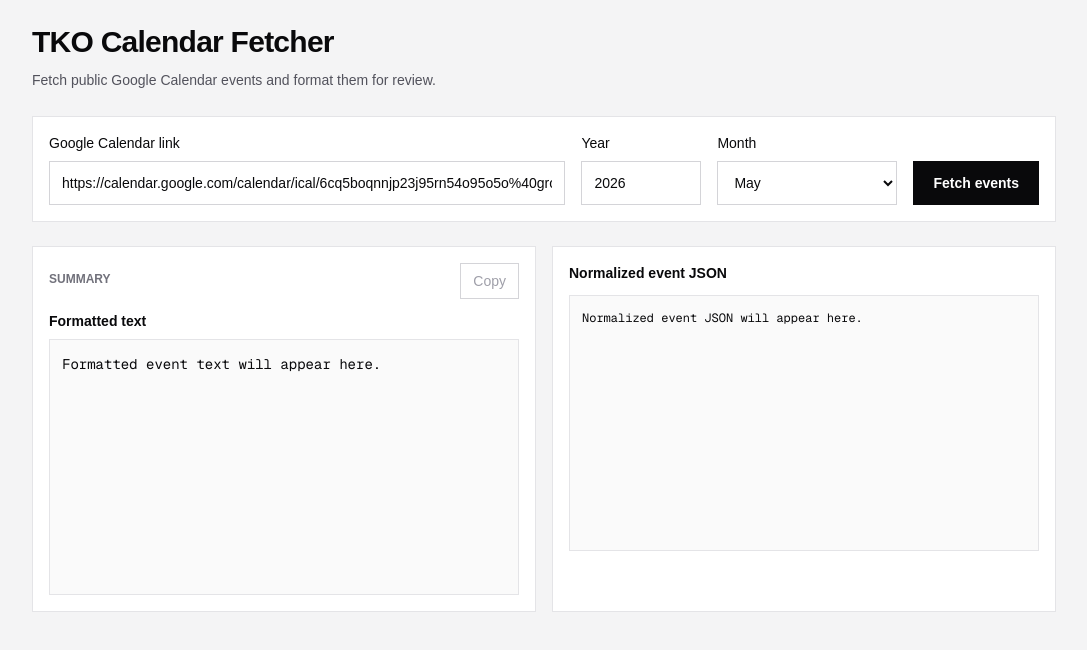
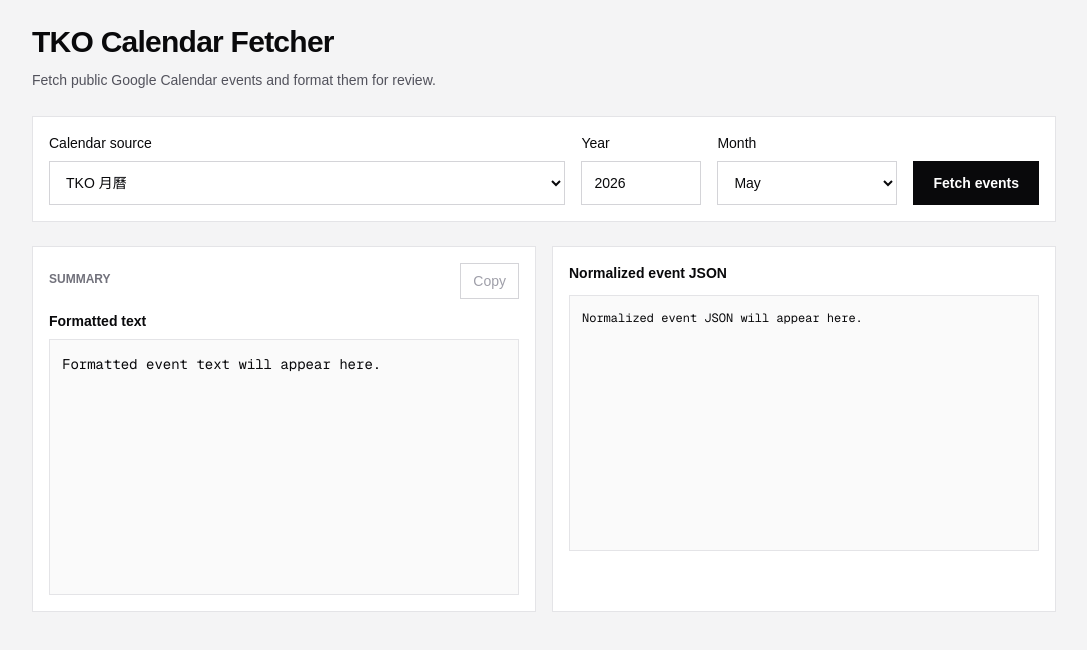
Before and after one commit to raymondckm2000/TKO-calendar-image-generator, a Next.js app: page / in a window 1280 px wide. Shown: the top 650 px of the page, without its empty margins (96-1183 px from the left). Built offline with nearby package versions, Linux system fonts and the light colour scheme.

Commit message:
feat: add calendar source selector

```diff
--- a/components/calendar/CalendarEventFetcher.tsx
+++ b/components/calendar/CalendarEventFetcher.tsx
@@ -1,8 +1,12 @@
 "use client";
 
-import { FormEvent, useEffect, useMemo, useState } from "react";
+import { FormEvent, useMemo, useState, useSyncExternalStore } from "react";
 
-import { DEFAULT_ICS_URL } from "@/lib/calendar/constants";
+import {
+  CALENDAR_SOURCE_IDS,
+  CALENDAR_SOURCES,
+  type CalendarSourceId,
+} from "@/lib/calendar/sources";
 import { en } from "@/lib/i18n/en";
 
 interface NormalizedEvent {
@@ -26,12 +30,31 @@
 }
 
 const STORAGE_KEY = "tko-calendar-fetcher-form";
+const STORAGE_EVENT = "tko-calendar-fetcher-form-change";
 
 interface SavedForm {
   calendarLink?: string;
+  calendarSourceId?: string;
+  customCalendarLink?: string;
   year?: string;
   month?: string;
 }
+
+interface CalendarFetcherForm {
+  calendarSourceId: CalendarSourceId;
+  customCalendarLink: string;
+  year: string;
+  month: string;
+}
+
+const DEFAULT_FORM: CalendarFetcherForm = {
+  calendarSourceId: CALENDAR_SOURCE_IDS.tko,
+  customCalendarLink: "",
+  year: getDefaultYear(),
+  month: getDefaultMonth(),
+};
+let cachedStorageValue: string | null | undefined;
+let cachedForm: CalendarFetcherForm = DEFAULT_FORM;
 
 function getDefaultYear(): string {
   return String(new Date().getFullYear());
@@ -60,21 +83,84 @@
   }
 }
 
+function getDefaultForm(): CalendarFetcherForm {
+  return DEFAULT_FORM;
+}
+
+function isCalendarSourceId(value: string | undefined): value is CalendarSourceId {
+  return CALENDAR_SOURCES.some((source) => source.id === value);
+}
+
+function getCalendarSourceUrl(sourceId: CalendarSourceId): string {
+  return CALENDAR_SOURCES.find((source) => source.id === sourceId)?.url ?? "";
+}
+
+function getStoredForm(): CalendarFetcherForm {
+  if (typeof window === "undefined") {
+    return DEFAULT_FORM;
+  }
+
+  const storageValue = window.localStorage.getItem(STORAGE_KEY);
+
+  if (storageValue === cachedStorageValue) {
+    return cachedForm;
+  }
+
+  cachedStorageValue = storageValue;
+  const savedForm = getSavedForm();
+
+  cachedForm = {
+    calendarSourceId: isCalendarSourceId(savedForm.calendarSourceId)
+      ? savedForm.calendarSourceId
+      : CALENDAR_SOURCE_IDS.tko,
+    customCalendarLink:
+      savedForm.customCalendarLink ?? savedForm.calendarLink ?? "",
+    year: savedForm.year ?? getDefaultYear(),
+    month: savedForm.month ?? getDefaultMonth(),
+  };
+
+  return cachedForm;
+}
+
+function subscribeToStoredForm(onStoreChange: () => void): () => void {
+  if (typeof window === "undefined") {
+    return () => {};
+  }
+
+  window.addEventListener("storage", onStoreChange);
+  window.addEventListener(STORAGE_EVENT, onStoreChange);
+
+  return () => {
+    window.removeEventListener("storage", onStoreChange);
+    window.removeEventListener(STORAGE_EVENT, onStoreChange);
+  };
+}
+
+function saveStoredForm(form: CalendarFetcherForm) {
+  const storageValue = JSON.stringify(form);
+
+  cachedStorageValue = storageValue;
+  cachedForm = form;
+  window.localStorage.setItem(STORAGE_KEY, storageValue);
+  window.dispatchEvent(new Event(STORAGE_EVENT));
+}
+
 export function CalendarEventFetcher() {
   const strings = en.calendarFetcher;
-  const [calendarLink, setCalendarLink] = useState(
-    () => getSavedForm().calendarLink || DEFAULT_ICS_URL,
+  const form = useSyncExternalStore(
+    subscribeToStoredForm,
+    getStoredForm,
+    getDefaultForm,
   );
-  const [year, setYear] = useState(() => getSavedForm().year ?? getDefaultYear());
-  const [month, setMonth] = useState(
-    () => getSavedForm().month ?? getDefaultMonth(),
-  );
+  const { calendarSourceId, customCalendarLink, month, year } = form;
   const [summary, setSummary] = useState("");
   const [formattedText, setFormattedText] = useState("");
   const [normalizedEvents, setNormalizedEvents] = useState<NormalizedEvent[]>([]);
   const [error, setError] = useState("");
   const [isFetching, setIsFetching] = useState(false);
   const [copied, setCopied] = useState(false);
+  const showCustomCalendarLink =
+    calendarSourceId === CALENDAR_SOURCE_IDS.custom;
 
   const normalizedJson = useMemo(
     () =>
@@ -84,18 +170,15 @@
     [normalizedEvents],
   );
 
-  useEffect(() => {
-    window.localStorage.setItem(
-      STORAGE_KEY,
-      JSON.stringify({ calendarLink, year, month }),
-    );
-  }, [calendarLink, month, year]);
-
   async function handleSubmit(event: FormEvent<HTMLFormElement>) {
     event.preventDefault();
     setIsFetching(true);
     setError("");
     setCopied(false);
+
+    const calendarLink = showCustomCalendarLink
+      ? customCalendarLink
+      : getCalendarSourceUrl(calendarSourceId);
 
     try {
       const response = await fetch("/api/extract", {
@@ -153,15 +236,23 @@
           onSubmit={handleSubmit}
         >
           <label className="flex flex-col gap-2 text-sm font-medium">
-            {strings.calendarLinkLabel}
-            <input
-              className="h-11 border border-zinc-300 px-3 text-sm font-normal outline-none focus:border-zinc-900"
-              onChange={(event) => setCalendarLink(event.target.value)}
-              placeholder={strings.calendarLinkPlaceholder}
-              required
-              type="url"
-              value={calendarLink}
-            />
+            {strings.calendarSourceLabel}
+            <select
+              className="h-11 border border-zinc-300 bg-white px-3 text-sm font-normal outline-none focus:border-zinc-900"
+              onChange={(event) =>
+                saveStoredForm({
+                  ...form,
+                  calendarSourceId: event.target.value as CalendarSourceId,
+                })
+              }
+              value={calendarSourceId}
+            >
+              {CALENDAR_SOURCES.map((source) => (
+                <option key={source.id} value={source.id}>
+                  {strings.sourceLabels[source.id]}
+                </option>
+              ))}
+            </select>
           </label>
 
           <label className="flex flex-col gap-2 text-sm font-medium">
@@ -170,7 +261,9 @@
               className="h-11 border border-zinc-300 px-3 text-sm font-normal outline-none focus:border-zinc-900"
               max="9999"
               min="1"
-              onChange={(event) => setYear(event.target.value)}
+              onChange={(event) =>
+                saveStoredForm({ ...form, year: event.target.value })
+              }
               required
               type="number"
               value={year}
@@ -181,7 +274,9 @@
             {strings.monthLabel}
             <select
               className="h-11 border border-zinc-300 bg-white px-3 text-sm font-normal outline-none focus:border-zinc-900"
-              onChange={(event) => setMonth(event.target.value)}
+              onChange={(event) =>
+                saveStoredForm({ ...form, month: event.target.value })
+              }
               value={month}
             >
               {strings.months.map((monthName, index) => (
@@ -199,6 +294,25 @@
           >
             {isFetching ? strings.fetchingButton : strings.fetchButton}
           </button>
+
+          {showCustomCalendarLink ? (
+            <label className="flex flex-col gap-2 text-sm font-medium sm:col-span-4">
+              {strings.calendarLinkLabel}
+              <input
+                className="h-11 border border-zinc-300 px-3 text-sm font-normal outline-none focus:border-zinc-900"
+                onChange={(event) =>
+                  saveStoredForm({
+                    ...form,
+                    customCalendarLink: event.target.value,
+                  })
+                }
+                placeholder={strings.calendarLinkPlaceholder}
+                required
+                type="url"
+                value={customCalendarLink}
+              />
+            </label>
+          ) : null}
         </form>
 
         {error ? (
--- a/lib/calendar/constants.ts
+++ b/lib/calendar/constants.ts
@@ -1,4 +1,7 @@
-export const DEFAULT_ICS_URL =
-  "https://calendar.google.com/calendar/ical/6cq5boqnnjp23j95rn54o95o5o%40group.calendar.google.com/public/basic.ics";
+import { CALENDAR_SOURCES, CALENDAR_SOURCE_IDS } from "@/lib/calendar/sources";
+
+export const DEFAULT_ICS_URL = CALENDAR_SOURCES.find(
+  (source) => source.id === CALENDAR_SOURCE_IDS.tko,
+)!.url;
 
 export const CALENDAR_TIME_ZONE = "Asia/Hong_Kong";
--- /dev/null
+++ b/lib/calendar/sources.ts
@@ -0,0 +1,22 @@
+export const CALENDAR_SOURCE_IDS = {
+  tko: "tko",
+  birthdays: "birthdays",
+  custom: "custom",
+} as const;
+
+export const CALENDAR_SOURCES = [
+  {
+    id: CALENDAR_SOURCE_IDS.tko,
+    url: "https://calendar.google.com/calendar/ical/6cq5boqnnjp23j95rn54o95o5o%40group.calendar.google.com/public/basic.ics",
+  },
+  {
+    id: CALENDAR_SOURCE_IDS.birthdays,
+    url: "https://calendar.google.com/calendar/ical/4ilipql7cldik4523hg1hsv93o%40group.calendar.google.com/public/basic.ics",
+  },
+  {
+    id: CALENDAR_SOURCE_IDS.custom,
+    url: "",
+  },
+] as const;
+
+export type CalendarSourceId = (typeof CALENDAR_SOURCES)[number]["id"];
--- a/lib/i18n/en.ts
+++ b/lib/i18n/en.ts
@@ -2,6 +2,12 @@
   calendarFetcher: {
     title: "TKO Calendar Fetcher",
     subtitle: "Fetch public Google Calendar events and format them for review.",
+    calendarSourceLabel: "Calendar source",
+    sourceLabels: {
+      tko: "TKO 月曆",
+      birthdays: "生日月曆",
+      custom: "自訂 Google Calendar",
+    },
     calendarLinkLabel: "Google Calendar link",
     calendarLinkPlaceholder:
       "https://calendar.google.com/calendar/ical/.../public/basic.ics",
```
